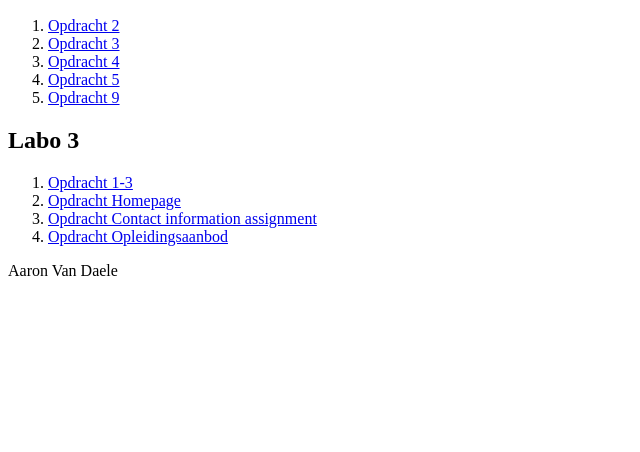
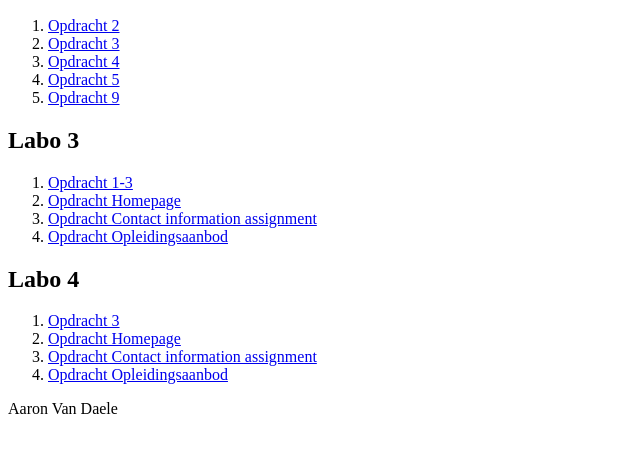
Before and after one commit to AaronVives/AaronVives.github.io, a plain HTML site: page index.html in a window 1280 px wide. Shown: the part 110-562 px from the top of the page, without its empty margins (0-640 px from the left). Drawn offline with Linux system fonts and the light colour scheme.

Commit message:
opdracht 3

```diff
--- a/index.html
+++ b/index.html
@@ -21,6 +21,14 @@
     <li><a href="Labo3/Contact/index.html">Opdracht Contact information assignment</a></li>
     <li><a href="Labo3/Opleidingsaanbod/index.html">Opdracht Opleidingsaanbod</a></li>
 </ol>
+
+<h2>Labo 4</h2>
+<ol>
+    <li><a href="Labo4/Opdracht3/index.html">Opdracht 3</a></li>
+    <li><a href="Labo3/Homepage/index.html">Opdracht Homepage</a></li>
+    <li><a href="Labo3/Contact/index.html">Opdracht Contact information assignment</a></li>
+    <li><a href="Labo3/Opleidingsaanbod/index.html">Opdracht Opleidingsaanbod</a></li>
+</ol>
 <footer>
     <p>Aaron Van Daele</p>
 </footer>
```
Also changed, not shown: Labo4/Opdracht3/index.html (added, +16 -0 lines).
